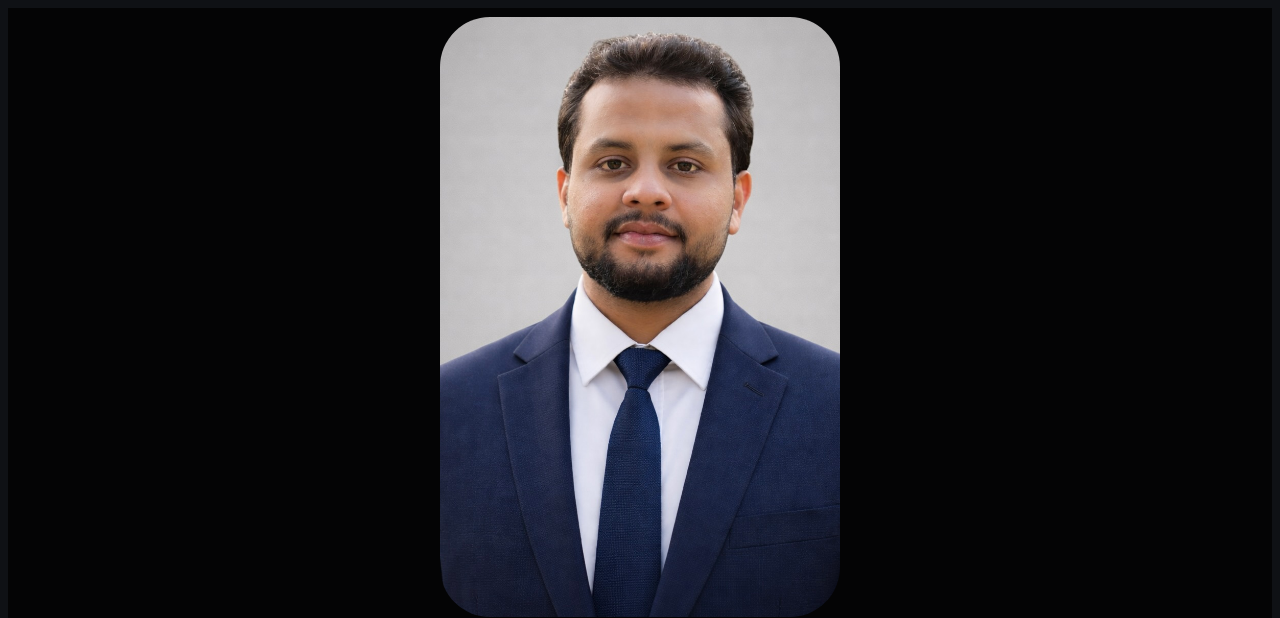
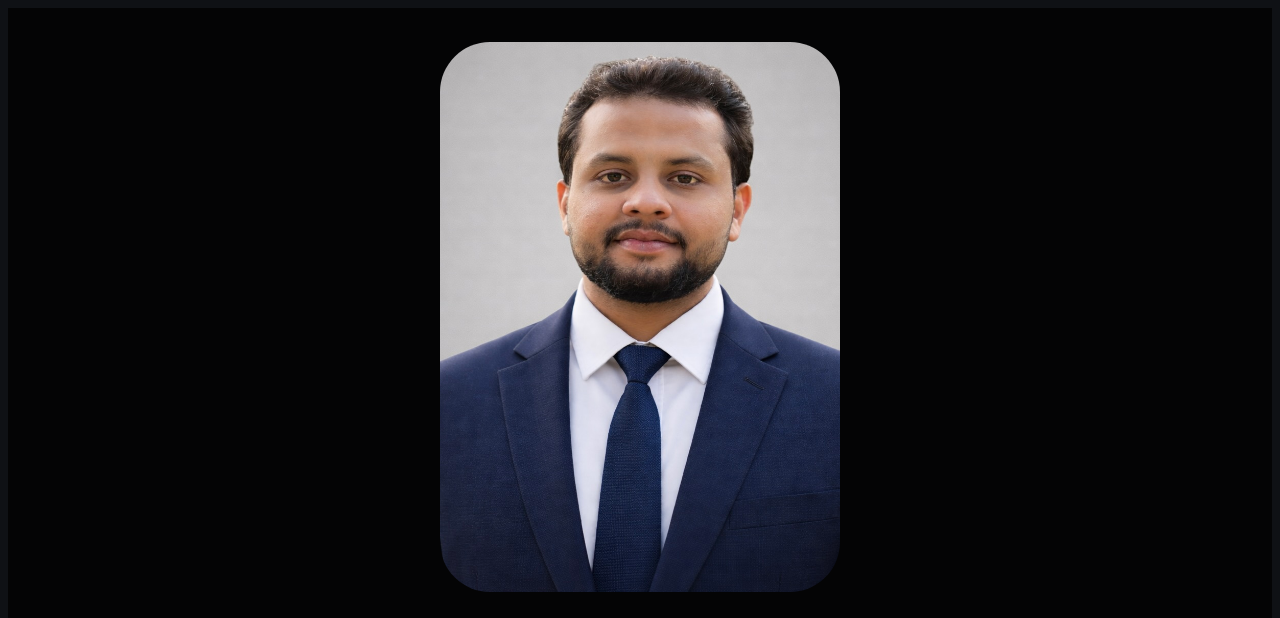
Before and after one commit to pramodsahu5/portfolio, a plain HTML site: page index.html in a window 1280 px wide. Shown: the top 618 px of the page. Drawn offline with Linux system fonts and the light colour scheme.

Commit message:
Update index.html

```diff
--- a/index.html
+++ b/index.html
@@ -152,7 +152,7 @@ footer {
     <header class="section1">
         <div class="section1-overlay">
             <div class="container">
-                <div><img src="Image.jpeg" alt="pramodsahu" width="400px" height="600px" class="myphoto"></div>
+                <div><img src="Image.jpeg" alt="pramodsahu" width="400px" height="550px" class="myphoto"></div>
                 <h1>Hola, I'm <span class="highlight">Pramod Kumar Sahu</span></h1>
                 <p class="subtitle">Software Developer</p>
                 <a href="#projects" class="btn-glow">Explore My Work</a>
```
